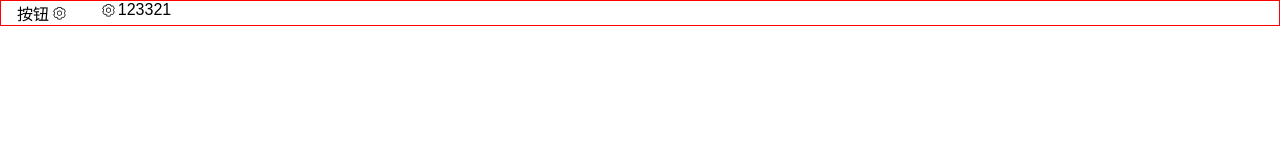
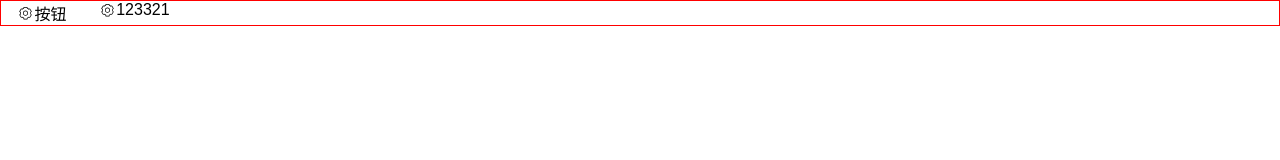
Before and after one commit to 1106207638/gulu, a Vue app: page / in a window 1280 px wide. Shown: the top 160 px of the page. Built offline with nearby package versions, Linux system fonts and the light colour scheme.

Commit message:
将svg代码全部封装进hj-icon组件中

```diff
--- a/src/main.ts
+++ b/src/main.ts
@@ -3,8 +3,10 @@ import App from './App.vue'
 import router from './router'
 import store from './store'
  import Buttom from '/src/views/hj_utton.vue'
+ import Icon from '/src/views/hj-icon.vue'
 
 Vue.component('hj-button', Buttom)
+Vue.component('hj-icon', Icon)
 Vue.config.productionTip = false
 
 new Vue({
--- /dev/null
+++ b/src/views/hj-icon.vue
@@ -0,0 +1,16 @@
+<template>
+  <svg class="hj-icon"  aria-hidden="true">
+    <use :xlink:href="`#i-${name}`"></use>
+  </svg>
+</template>
+<script lang="ts">
+export default {
+  props:['name']
+};
+</script>
+<style lang="less" scoped>
+.hj-icon {
+  width: 1.1em;
+  height: 1.1em;
+}
+</style>
--- a/src/views/hj_utton.vue
+++ b/src/views/hj_utton.vue
@@ -1,8 +1,7 @@
 <template>
   <button class="hj-button" :class="{ [`icon-${iconPostition}`]: true }">
-    <svg class="icon" v-if="icon" aria-hidden="true">
-      <use :xlink:href="`#i-${icon}`"></use>
-    </svg>
+
+    <hj-icon v-if="icon" :name="icon"></hj-icon>
     <div class="content"><slot></slot></div>
   </button>
 </template>
@@ -12,7 +11,16 @@ export default {
   data() {
     return {};
   },
-  props: ["icon", "icon-postition"],
+  props: {
+    icon: {},
+    iconPostition: {
+      type: String,
+      default: "left",
+      validator(val) {
+        return val === "left" || val === "right";
+      },
+    },
+  },
 };
 </script>
 <style lang="less" scoped>
@@ -48,11 +56,10 @@ export default {
   &.icon-right {
     > .icon {
       order: 2;
-       margin: 0 0 0 0.1em;
+      margin: 0 0 0 0.1em;
     }
     > .content {
       order: 1;
-
     }
   }
 }
```
